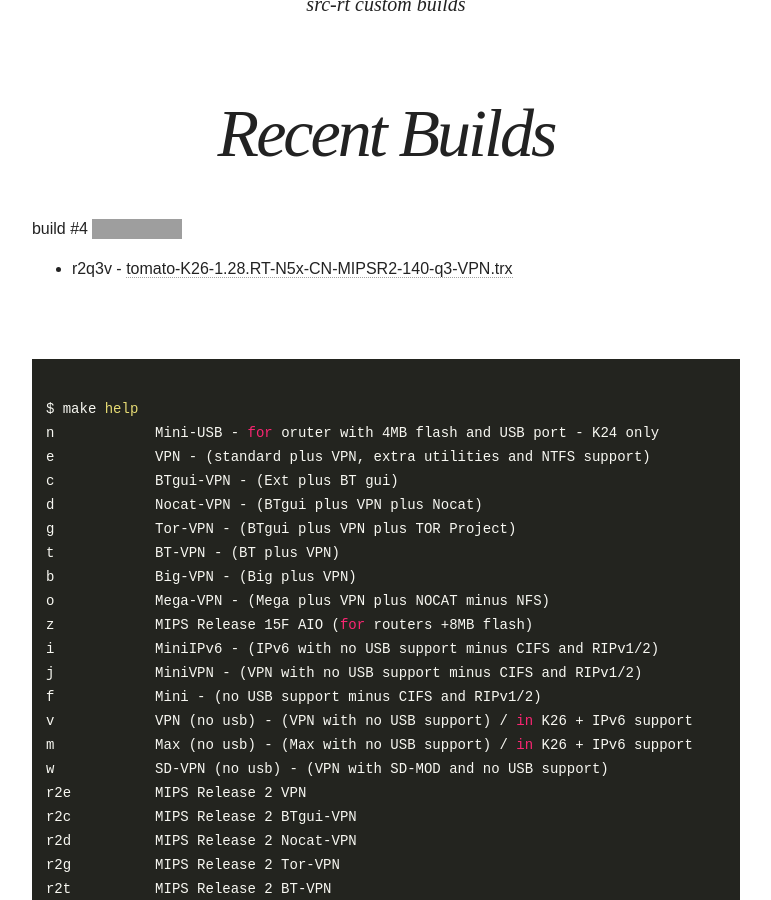
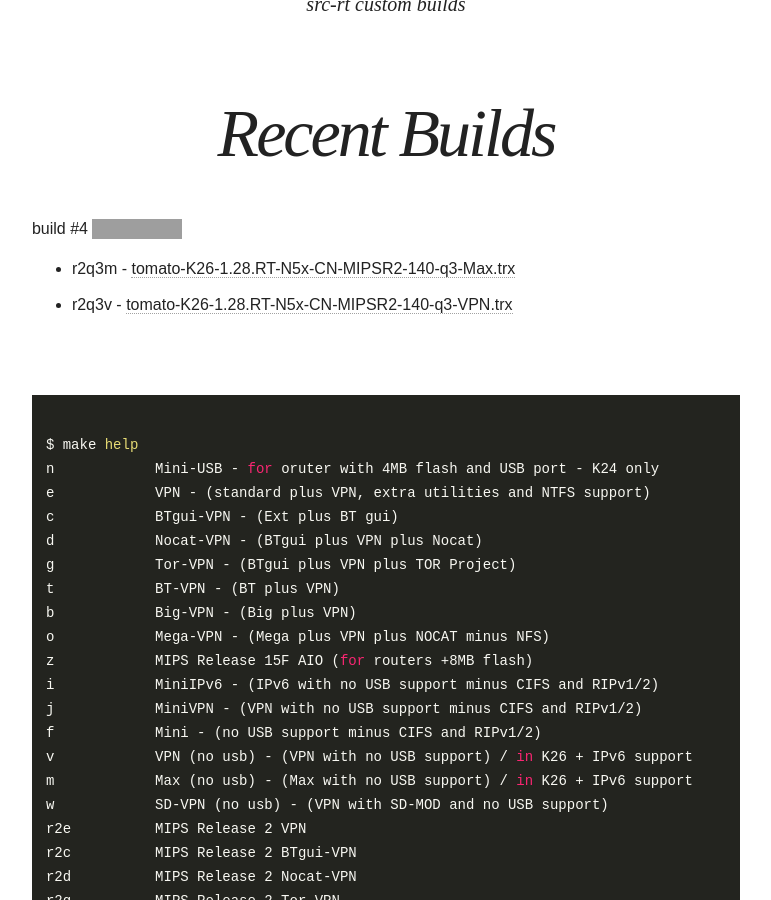
Before and after one commit to oglopss/tomato-ci-ctf-jekyll, a Jekyll site: the page built from index.html, in a window 1280 px wide and 900 px high, scrolled down 379 px. Shown: the whole window, without its empty margins (254-1025 px from the left). Built offline with Jekyll 4.4.1, drawn with Linux system fonts in a browser that asks for light colours; nearby versions of some CDN libraries; grey boxes are pictures that could not be loaded.

Commit message:
Travis build 4 r2q3m pushed to gh-pages

```diff
--- a/_data/ss.yml
+++ b/_data/ss.yml
@@ -1,3 +1,4 @@
 build: 4
 files:
   - 0002 r2q3v tomato-K26-1.28.RT-N5x-CN-MIPSR2-140-q3-VPN.trx
+  - 0001 r2q3m tomato-K26-1.28.RT-N5x-CN-MIPSR2-140-q3-Max.trx
```
